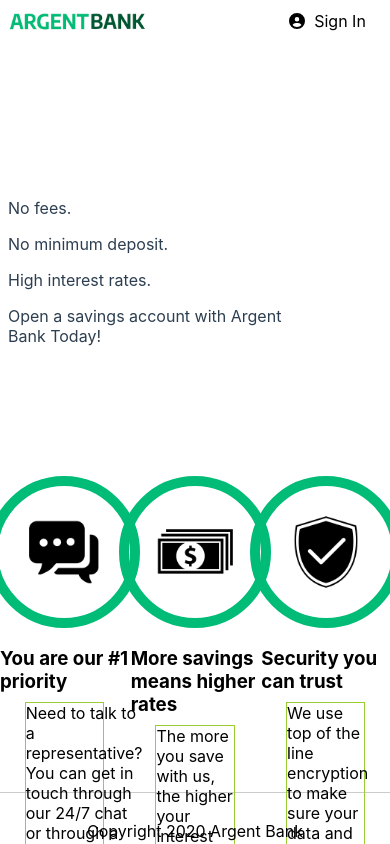
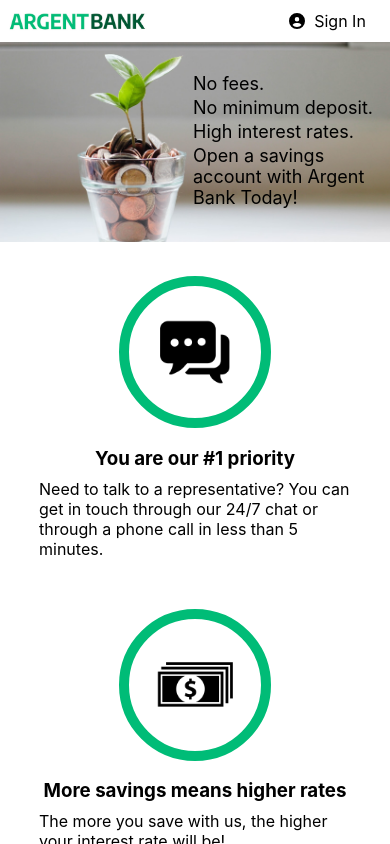
Before and after one commit to JorisMLN/JorisMonleon_13_17102022, a React (Create React App) app: page / in a window 390 px wide. Shown: the top 844 px of the page. Built offline with nearby package versions, Linux system fonts and the light colour scheme.

Commit message:
Responsiv V1

```diff
--- a/src/features/board/DropDown.tsx
+++ b/src/features/board/DropDown.tsx
@@ -1,14 +1,19 @@
 import './dropDown.scss';
 import { useState } from 'react';
-// import { DetailsType } from './../../api/mocked';
+import { DetailsType } from './../../api/mocked';
+import { AccountType } from '../../api/mocked';
 import arrowDown from '../../assets/arrowDown.png';
 import arrowUp from '../../assets/arrowUp.png';
 
+interface Content {
+  content : DetailsType
+  domIndex : number
+}
 
-const DropDown = ({content, domIndex} : any) => {
+const DropDown = ({content, domIndex} : Content) => {
   const [arrowIcon, setArrowIcon] = useState(false);
 
-  const handleVisible = (domIndex: any) => {
+  const handleVisible = (domIndex: string) => {
     const content : HTMLElement | null = document.getElementById(`domIndex${domIndex}`);
 
     if (content !== null && content.classList.contains('hiddenDrop')){
@@ -26,10 +31,10 @@ const DropDown = ({content, domIndex} : any) => {
     <div className='dropdown ${domIndex}' onClick={() => handleVisible(`${domIndex}`)}>
       <div className='dropdown__head'>
         <img src={arrowIcon ? arrowUp : arrowDown}></img>
-        <div>{content.date}</div>
-        <div>{content.description}</div>
-        <div>{content.amount}</div>
-        <div>{content.balance}</div>
+        <div className='dropdown__head--item'>{content.date}</div>
+        <div className='dropdown__head--item'>{content.description}</div>
+        <div className='dropdown__head--item'>{content.amount}</div>
+        <div className='dropdown__head--dif'>{content.balance}</div>
       </div>
       <div id={`domIndex${domIndex}`} className='dropdown__body hiddenDrop'>
         <div>Transaction Type: {content.transactionType}</div>
--- a/src/features/board/account.scss
+++ b/src/features/board/account.scss
@@ -41,3 +41,15 @@
     overflow-y: auto;
   }
 }
+
+@media screen and (max-width: 1024px) {
+  .account{
+    height: 95vh;
+    overflow: hidden;
+
+    &__body{
+      height: 76%;
+      padding-top: 10px;
+    }
+  }
+}
--- a/src/features/board/board.scss
+++ b/src/features/board/board.scss
@@ -111,3 +111,20 @@
     }
   }
 }
+
+// tablet responsiv
+@media screen and (max-width: 1024px) {
+  .board{
+    height: 95vh;
+    overflow: hidden;
+
+    &__content{
+      height: 180px;
+
+      button{
+        width: 35%;
+        height: 70px;
+      }
+    }
+  }
+}
--- a/src/features/board/dropDown.scss
+++ b/src/features/board/dropDown.scss
@@ -36,3 +36,24 @@
     display: flex;
   }
 }
+
+@media screen and (max-width: 1024px) {
+  .dropdown{
+    width: 95%;
+
+    &__head{
+
+      &--item{
+        font-size: 17px;
+
+        display: flex;
+        justify-content: space-evenly;
+        align-items: center;
+      }
+
+      &--dif{
+        font-size: 27px;
+      }
+    }
+  }
+}
--- a/src/features/home/home.scss
+++ b/src/features/home/home.scss
@@ -57,9 +57,50 @@
         display: flex;
         align-items: center;
         width: 60%;
-        border: 1px solid yellowgreen;
         margin-top: -10px;
       }
     }
   }
 }
+
+@media screen and (max-width: 1024px) {
+  .home{
+    .banner{
+      height: 200px;
+
+      &__image{
+        margin-top: -40px;
+      }
+
+      .heroContent{
+        background-color: transparent;
+        color: #2c3e50;
+        width: 190px;
+        height: 150px;
+        position: absolute;
+        top: 70px;
+        right: 10px;
+        padding: 0rem;
+
+        p{
+          margin: 3px;
+          font-size: 18px;
+          color: black;
+        }
+      }
+    }
+
+    .homeBody{
+      flex-direction: column;
+
+      &__item{
+        width: 100%;
+
+        p{
+          width: 80%;
+          margin-top: -10px;
+        }
+      }
+    }
+  }
+}
--- a/src/features/login/Login.tsx
+++ b/src/features/login/Login.tsx
@@ -51,7 +51,7 @@ const Login : React.FC = () => {
 
           <div  className='input'>
             <legend>Password</legend>
-            <input ref={passwordRef} type="text"/>
+            <input ref={passwordRef} type="password"/>
           </div>
 
           <button onClick={fetchLogin}> Sign In </button>
--- a/src/features/login/login.scss
+++ b/src/features/login/login.scss
@@ -1,5 +1,4 @@
 @import "../../styles/variables.scss";
-
 
 .login{
   height: 82vh;
@@ -44,3 +43,15 @@
     font-size: 18px;
   }
 }
+
+// tablet responsiv
+@media screen and (max-width: 1024px) {
+  .login{
+    height: 95vh;
+    overflow: hidden;
+
+    &__main{
+      margin-top: 200px;
+    }
+  }
+}
--- a/src/layout/footer/footer.scss
+++ b/src/layout/footer/footer.scss
@@ -15,3 +15,10 @@
 .loginAndBoardSize{
   height: 9vh;
 }
+
+
+@media screen and (max-width: 1024px) {
+  .footer{
+   display: none;
+  }
+}
```
Also changed, not shown: src/layout/capsule/capsule.scss (line endings or trailing spaces).
